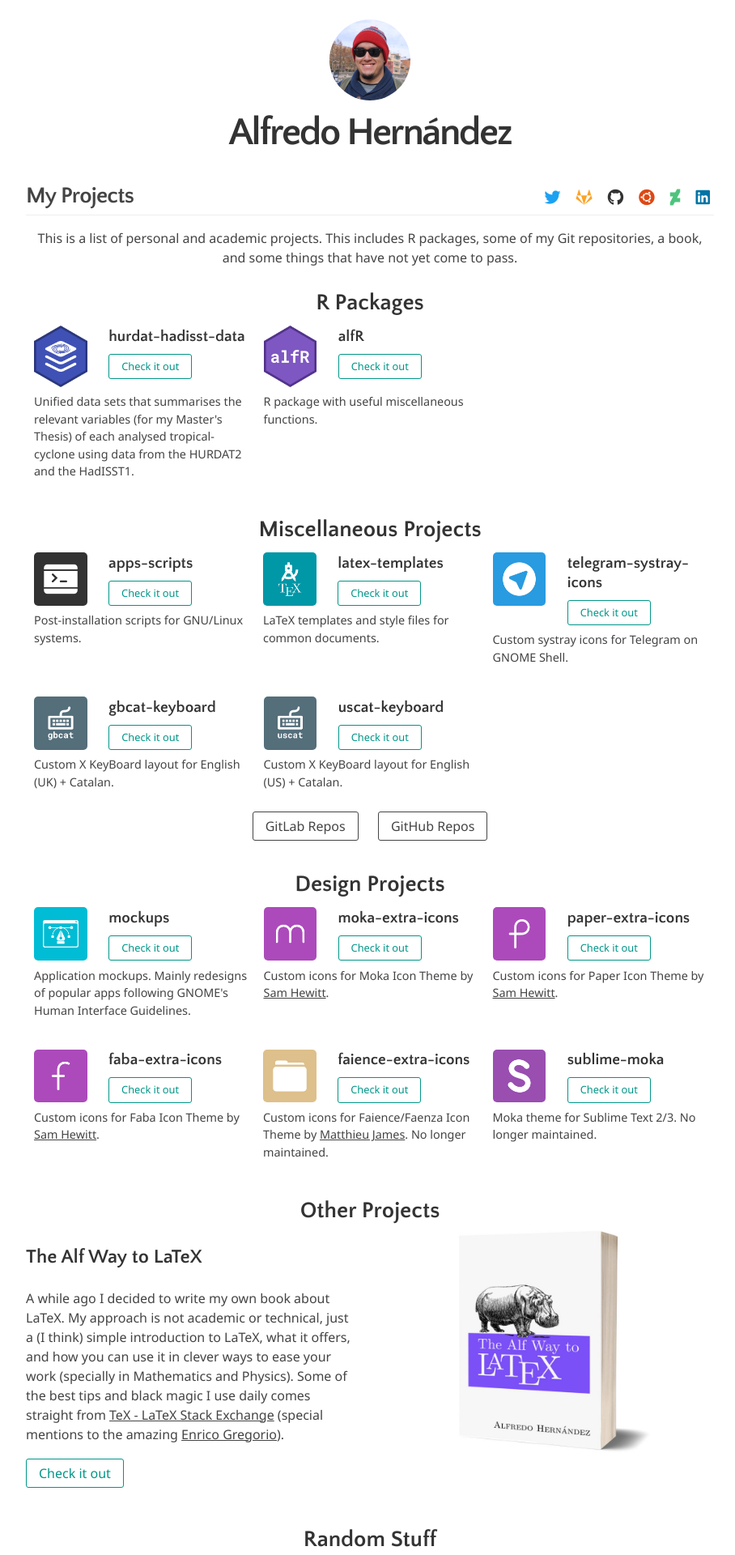
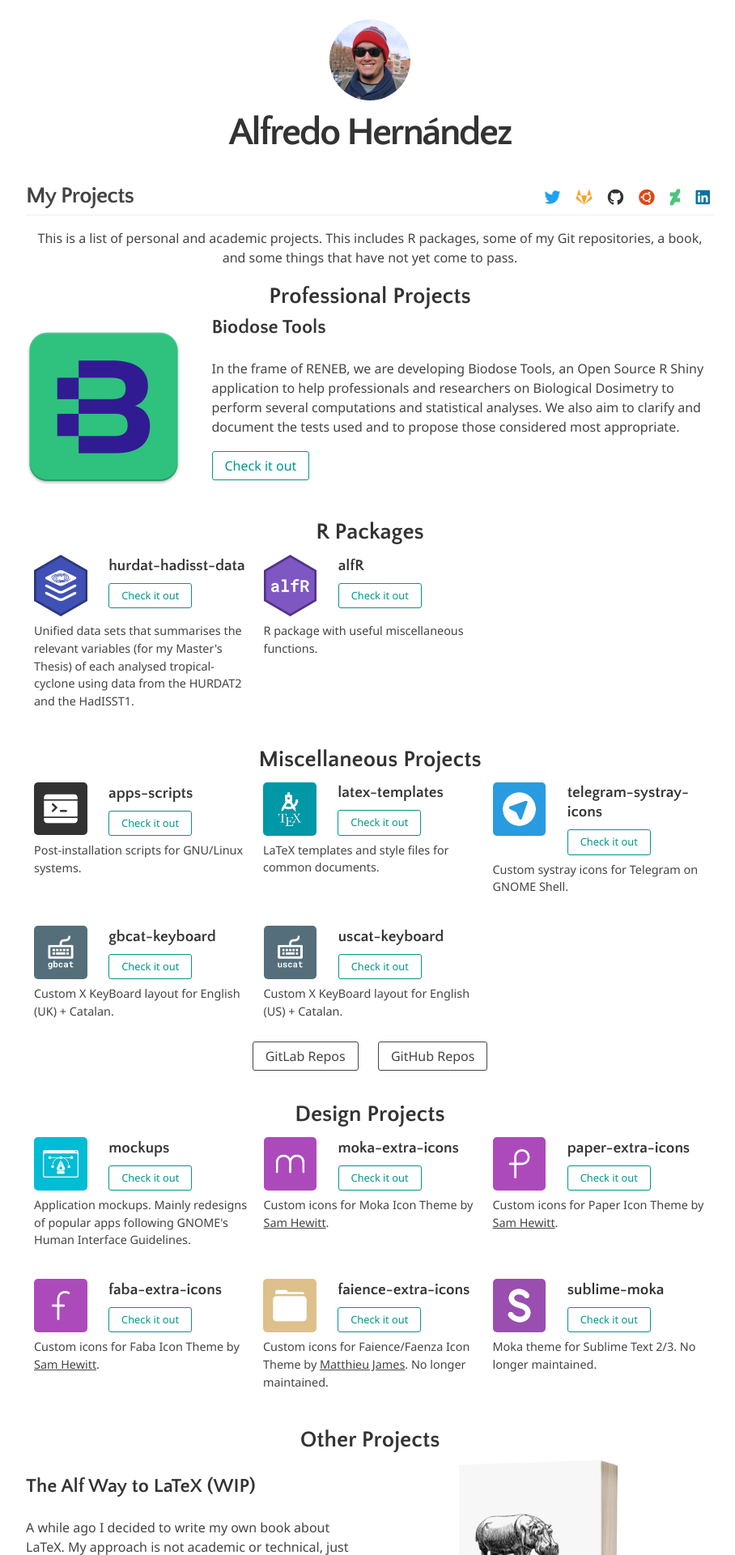
Before and after one commit to aldomann/projects-website, a Jekyll site: the page built from index.html, in a window 1280 px wide. Shown: the top 1920 px of the page at 81% size, without its empty margins (183-1091 px from the left). Built offline with Jekyll 4.4.1, drawn with Linux system fonts in a browser that asks for light colours; nearby versions of some CDN libraries.

Commit message:
Added Biodose Tools to projects

```diff
--- /dev/null
+++ b/_includes/big-project-narrow.html
@@ -0,0 +1,25 @@
+<div class="user-projects">
+  {% if include.layout == "right" %}
+  <div class="images-right-narrow">
+    <img alt="{{ include.title }}" src="/assets/img/{{ include.image }}"/>
+  </div>
+  {% elsif include.layout == "left" %}
+  <div class="images-left-narrow">
+    <img alt="{{ include.title }}" src="/assets/img/{{ include.image }}"/>
+  </div>
+  {% endif %}
+
+  {% if include.layout == "right" %}
+  <div class="contents-narrow">
+    <h3> {{ include.title }} </h3>
+    <p>{{ include.content }}</p>
+    <a class="project-link" href="{{ include.link }}">Check it out</a>
+  </div>
+  {% elsif include.layout == "left" %}
+  <div class="contents-right-narrow">
+    <h3> {{ include.title }} </h3>
+    <p>{{ include.content }}</p>
+    <a class="project-link" href="{{ include.link }}">Check it out</a>
+  </div>
+  {% endif %}
+</div>
--- /dev/null
+++ b/_includes/other-projects.html
@@ -0,0 +1,12 @@
+<div class="user-details">
+  <h2>Other Projects</h2>
+</div>
+
+
+{% include big-project.html
+  layout =  "right"
+  title =   "The Alf Way to LaTeX (WIP)"
+  image =   "alf-way-cover.jpg"
+  link =    "https://aldomann.gitlab.io/the-way-to-latex/"
+  content = "A while ago I decided to write my own book about LaTeX. My approach is not academic or technical, just a (I think) simple introduction to LaTeX, what it offers, and how you can use it in clever ways to ease your work (specially in Mathematics and Physics). Some of the best tips and black magic I use daily comes straight from <a href='https://tex.stackexchange.com/'>TeX - LaTeX Stack Exchange</a> (special mentions to the amazing <a href='https://tex.stackexchange.com/users/4427/egreg'>Enrico Gregorio</a>)."
+%}
--- a/_includes/projects.html
+++ b/_includes/projects.html
@@ -1,12 +1,13 @@
 <div class="user-details">
-  <h2>Other Projects</h2>
+  <h2>Professional Projects</h2>
 </div>
 
+<br>
 
-{% include big-project.html
-  layout =  "right"
-  title =   "The Alf Way to LaTeX"
-  image =   "alf-way-cover.jpg"
-  link =    "https://aldomann.gitlab.io/the-way-to-latex/"
-  content = "A while ago I decided to write my own book about LaTeX. My approach is not academic or technical, just a (I think) simple introduction to LaTeX, what it offers, and how you can use it in clever ways to ease your work (specially in Mathematics and Physics). Some of the best tips and black magic I use daily comes straight from <a href='https://tex.stackexchange.com/'>TeX - LaTeX Stack Exchange</a> (special mentions to the amazing <a href='https://tex.stackexchange.com/users/4427/egreg'>Enrico Gregorio</a>)."
+{% include big-project-narrow.html
+  layout =  "left"
+  title =   "Biodose Tools"
+  image =   "biodose-tools.png"
+  link =    "https://github.com/biodosimetry-uab/biodose-tools/"
+  content = "In the frame of RENEB, we are developing Biodose Tools, an Open Source R Shiny application to help professionals and researchers on Biological Dosimetry to perform several computations and statistical analyses. We also aim to clarify and document the tests used and to propose those considered most appropriate."
 %}
--- a/_layouts/default.html
+++ b/_layouts/default.html
@@ -8,12 +8,15 @@
       <section id="about">
         {% include about.html %}
       </section>
+      <section id="projects">
+        {% include projects.html %}
+      </section>
       <section id="small-projects">
         {% include r-packages.html %}
         {% include git-repos.html %}
       </section>
       <section id="projects">
-        {% include projects.html %}
+        {% include other-projects.html %}
       </section>
       <section id="small-projects">
         {% include random-stuff.html %}
--- a/assets/_sass/_projects.scss
+++ b/assets/_sass/_projects.scss
@@ -43,6 +43,7 @@
     width: 48%;
   }
 }
+
 .images-right {
   @media only screen and (min-width: $cut) {
     float: right;
@@ -59,6 +60,45 @@
   @media only screen and (min-width: $cut) {
     float: left;
     width: 48%;
+  }
+  img {
+    @media only screen and (min-width: $cut) {
+      float: left;
+    }
+  }
+}
+
+.contents-narrow {
+  @media only screen and (min-width: $cut) {
+    margin-left: 0;
+    width: 73%;
+  }
+}
+
+.contents-right-narrow {
+  @media only screen and (min-width: $cut) {
+    float: right;
+    margin-top: -5%;
+    width: 73%;
+  }
+}
+
+.images-right-narrow {
+  @media only screen and (min-width: $cut) {
+    float: right;
+    width: 27%;
+  }
+  img {
+    @media only screen and (min-width: $cut) {
+      float: right;
+    }
+  }
+}
+
+.images-left-narrow {
+  @media only screen and (min-width: $cut) {
+    float: left;
+    width: 27%;
   }
   img {
     @media only screen and (min-width: $cut) {
```
Also changed, not shown: assets/img/biodose-tools.png (added).
